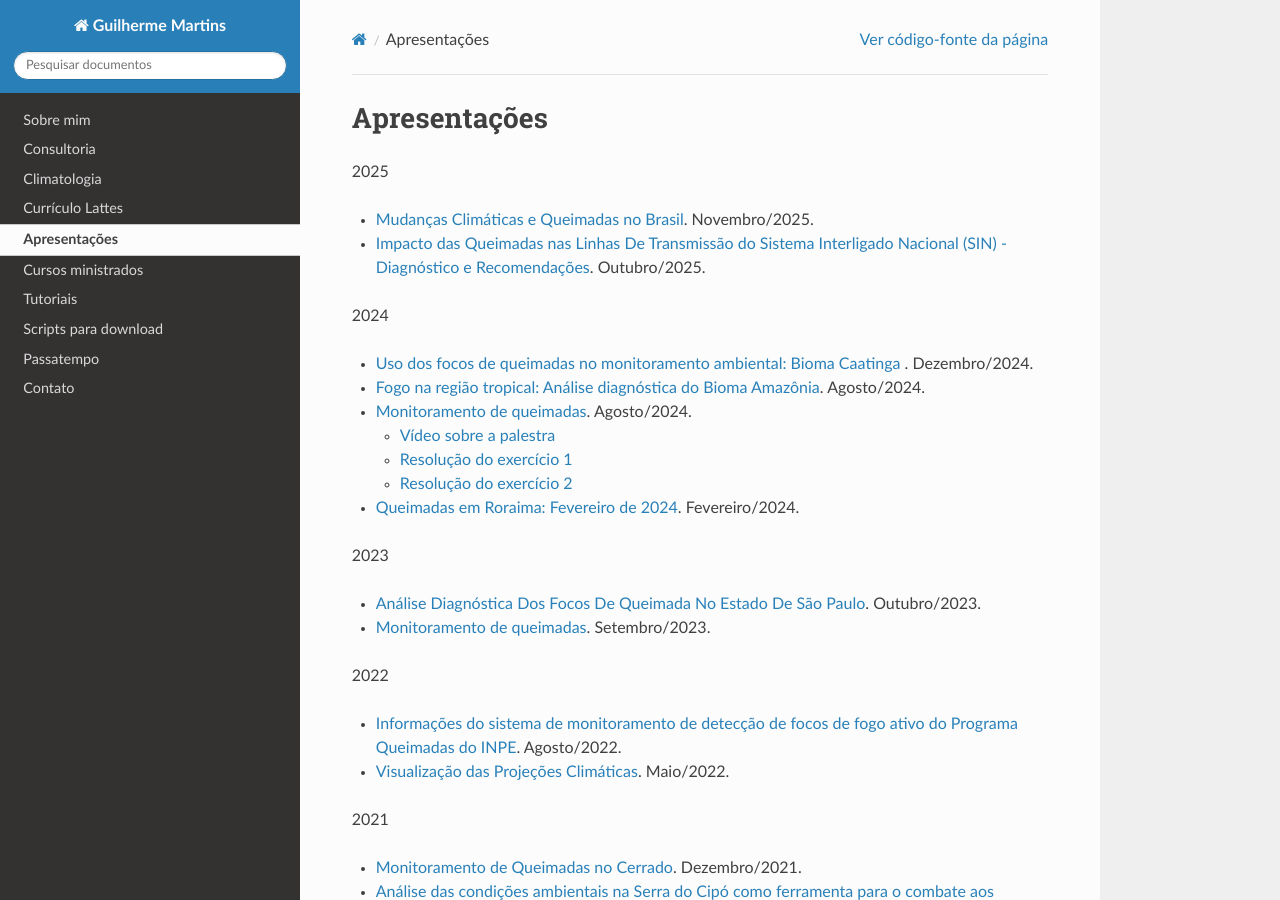
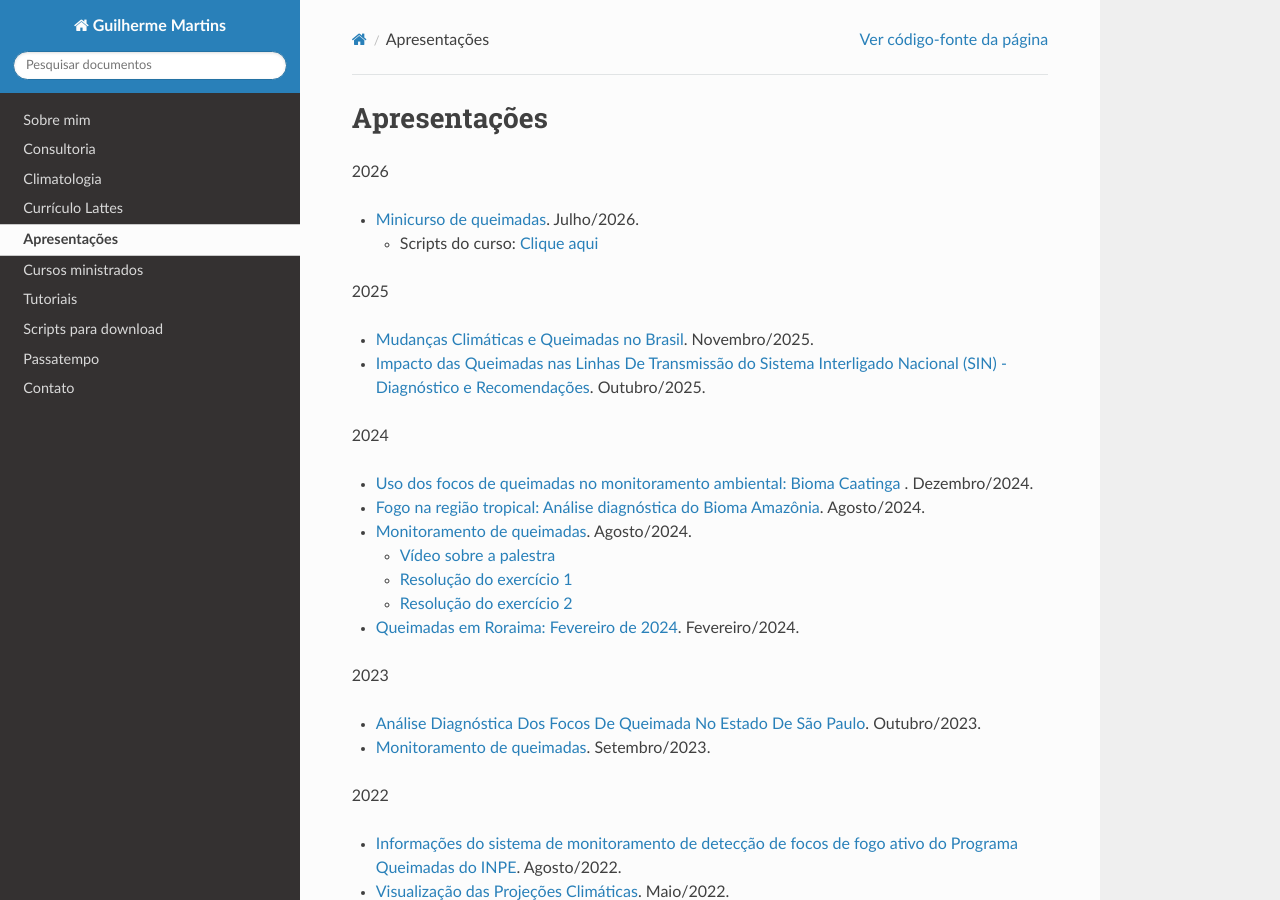
Before and after one commit to jgmsantos/homepage, a Sphinx documentation site: the page built from docs/pages/apresentacoes.md, in a window 1280 px wide and 900 px high. Built offline with Sphinx 7.4.7 and the Read the Docs theme 3.1.0, drawn with Linux system fonts in a browser that asks for light colours; pages that are not in the unit, such as notebooks, are missing from menus.

Commit message:
23072026

```diff
--- a/docs/index.rst
+++ b/docs/index.rst
@@ -42,7 +42,7 @@ Pois é, apresentei um breve resumo sobre a história de como cheguei até aqui
 
 Divirta-se!
 
-Última atualização: 22/01/2026.
+Última atualização: 23/07/2026.
 
 .. toctree::
    :hidden:
--- a/docs/pages/apresentacoes.md
+++ b/docs/pages/apresentacoes.md
@@ -1,5 +1,11 @@
 Apresentações
 =============
+2026
+
++ [Minicurso de queimadas](https://docs.google.com/presentation/d/1gZ038LFTfQO3RoMc9QLi3PEwz8DN7XZn1-wCAGa8eRA/edit?usp=sharing). Julho/2026.
+  + Scripts do curso: [Clique aqui](https://github.com/jgmsantos/minicurso_queimadas_2026)
+
+
 2025
 
 + [Mudanças Climáticas e Queimadas no Brasil](https://docs.google.com/presentation/d/1WwbsRR1KfYDrK4f6qC1uQGaOK0tdHaZ5CTvlS7220eU/edit?usp=sharing). Novembro/2025.
```
